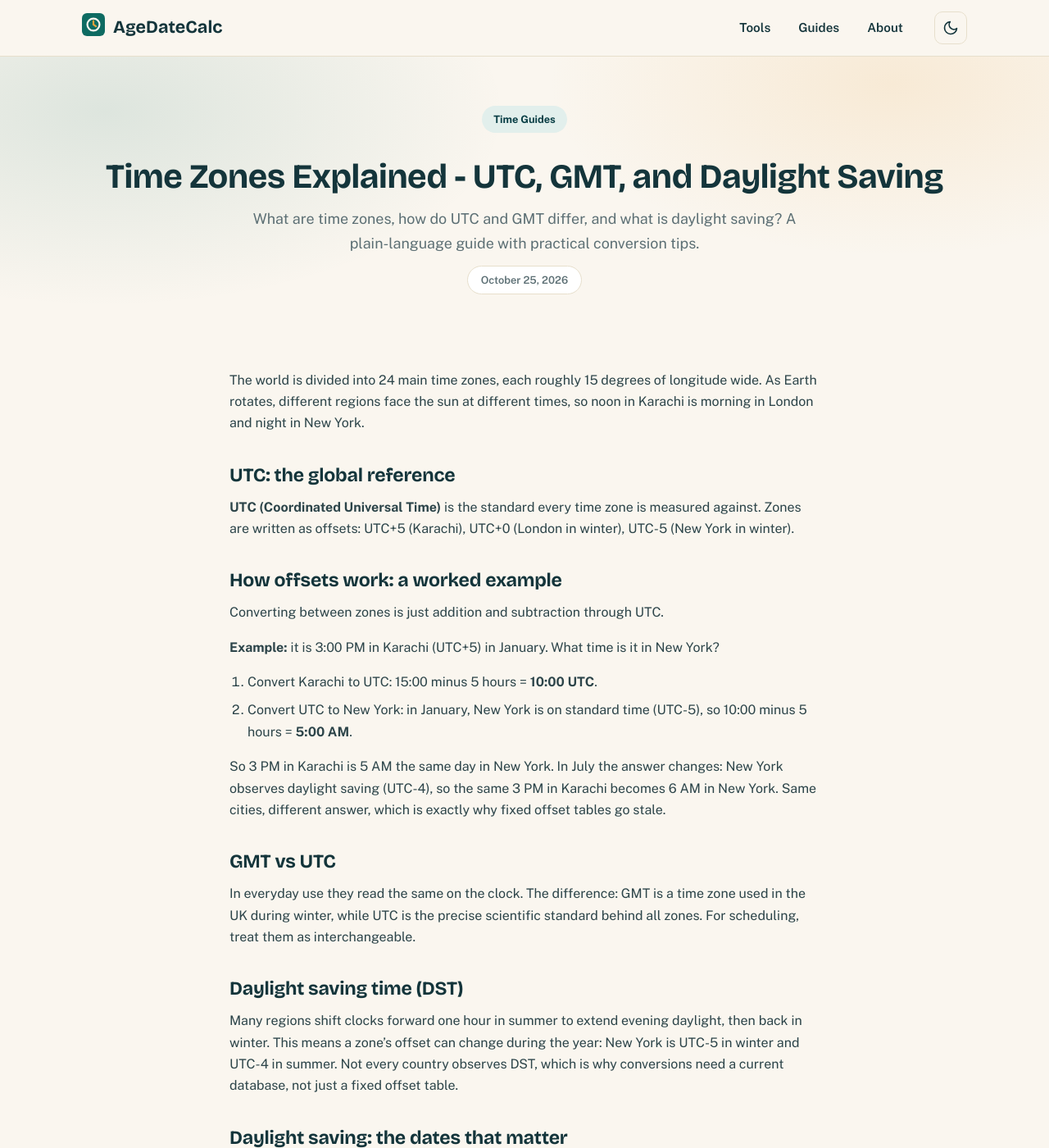
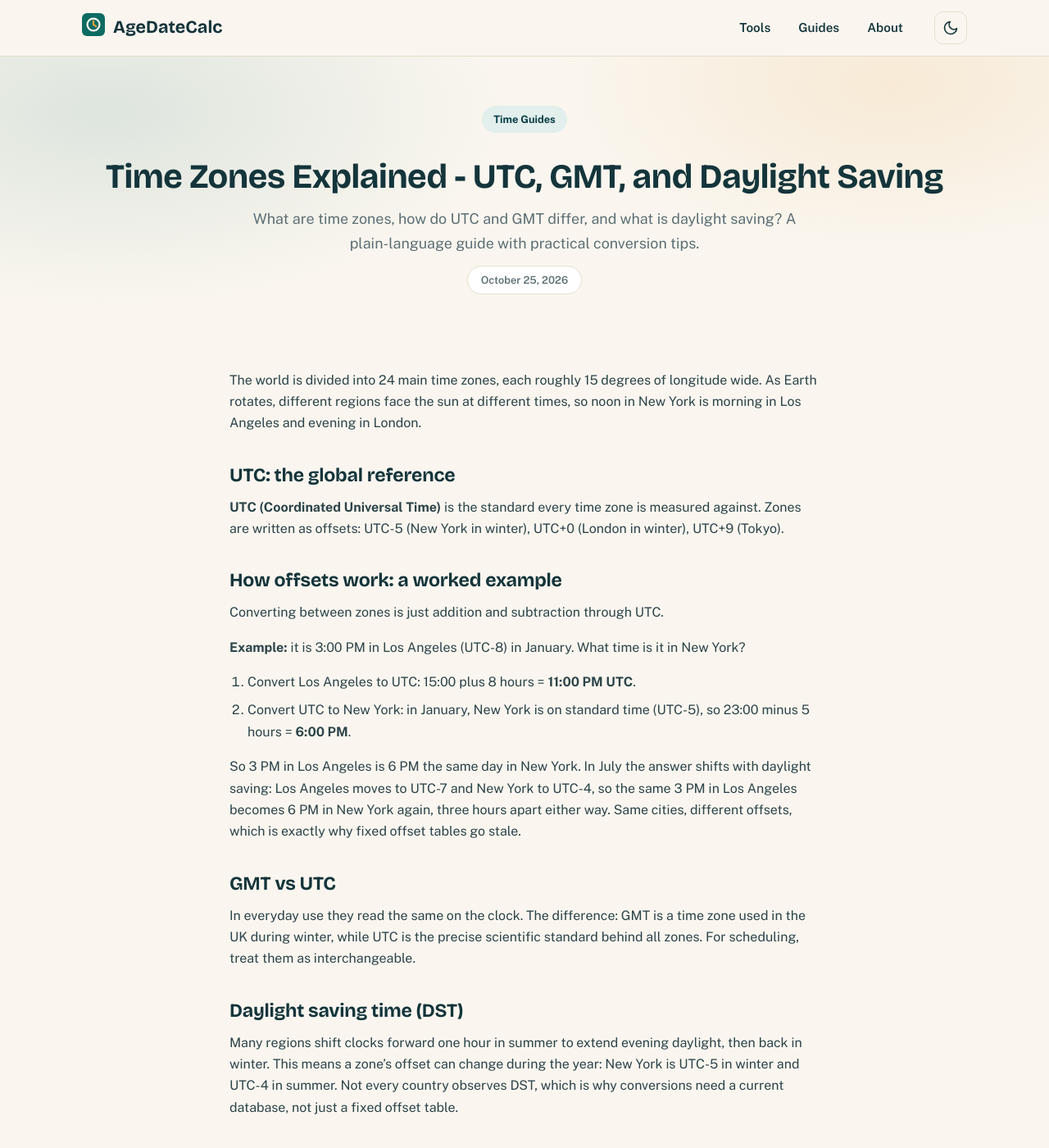
Before and after one commit to zaidmeo09-dhangal/agedatecalc, a Jekyll site: the page built from _posts/2026-10-25-time-zones-explained.md, in a window 1280 px wide and 1400 px high. Shown: the whole window at 82% size. Built offline with Jekyll 4.4.1, drawn with Linux system fonts in a browser that asks for light colours; some of the changed text lies outside the part shown.

Commit message:
USA audience focus: US cities, zones, examples, en-US

```diff
--- a/_posts/2026-10-25-time-zones-explained.md
+++ b/_posts/2026-10-25-time-zones-explained.md
@@ -17,22 +17,22 @@ schema: |
 
 <div class="prose" markdown="1">
 
-The world is divided into 24 main time zones, each roughly 15 degrees of longitude wide. As Earth rotates, different regions face the sun at different times, so noon in Karachi is morning in London and night in New York.
+The world is divided into 24 main time zones, each roughly 15 degrees of longitude wide. As Earth rotates, different regions face the sun at different times, so noon in New York is morning in Los Angeles and evening in London.
 
 ## UTC: the global reference
 
-**UTC (Coordinated Universal Time)** is the standard every time zone is measured against. Zones are written as offsets: UTC+5 (Karachi), UTC+0 (London in winter), UTC-5 (New York in winter).
+**UTC (Coordinated Universal Time)** is the standard every time zone is measured against. Zones are written as offsets: UTC-5 (New York in winter), UTC+0 (London in winter), UTC+9 (Tokyo).
 
 ## How offsets work: a worked example
 
 Converting between zones is just addition and subtraction through UTC.
 
-**Example:** it is 3:00 PM in Karachi (UTC+5) in January. What time is it in New York?
+**Example:** it is 3:00 PM in Los Angeles (UTC-8) in January. What time is it in New York?
 
-1. Convert Karachi to UTC: 15:00 minus 5 hours = **10:00 UTC**.
-2. Convert UTC to New York: in January, New York is on standard time (UTC-5), so 10:00 minus 5 hours = **5:00 AM**.
+1. Convert Los Angeles to UTC: 15:00 plus 8 hours = **11:00 PM UTC**.
+2. Convert UTC to New York: in January, New York is on standard time (UTC-5), so 23:00 minus 5 hours = **6:00 PM**.
 
-So 3 PM in Karachi is 5 AM the same day in New York. In July the answer changes: New York observes daylight saving (UTC-4), so the same 3 PM in Karachi becomes 6 AM in New York. Same cities, different answer, which is exactly why fixed offset tables go stale.
+So 3 PM in Los Angeles is 6 PM the same day in New York. In July the answer shifts with daylight saving: Los Angeles moves to UTC-7 and New York to UTC-4, so the same 3 PM in Los Angeles becomes 6 PM in New York again, three hours apart either way. Same cities, different offsets, which is exactly why fixed offset tables go stale.
 
 ## GMT vs UTC
 
@@ -63,11 +63,11 @@ For scheduling, the rule is simple: whenever a conversion crosses the Pacific, c
 
 ## Practical conversion tips
 
-1. **Always name the zone, not just the time.** "3 PM" is meaningless globally; "3 PM PKT" is exact.
+1. **Always name the zone, not just the time.** "3 PM" is meaningless globally; "3 PM EST" is exact.
 2. **Watch the date line.** Converting across the Pacific can land you on a different calendar day.
 3. **Recheck near DST changes.** Meetings scheduled across a DST transition weekend often shift by an hour.
 4. **Use a converter.** Our [Time Zone Converter]({{ '/time-zone-converter/' | relative_url }}) applies current DST rules automatically.
-5. **Put the time zone in the invite title.** "Team sync, 3 PM PKT / 10 AM GMT" survives forwarding and screenshots. A bare "3 PM" does not.
+5. **Put the time zone in the invite title.** "Team sync, 3 PM EST / 8 PM GMT" survives forwarding and screenshots. A bare "3 PM" does not.
 6. **Schedule in UTC when the group is large.** One reference time plus a converter link beats five separate conversions in a chat thread.
 7. **Send calendar invites, not chat messages.** Calendar files carry time zone data, so the invite lands at the right local hour on every device automatically.
 8. **Confirm the day for far-apart zones.** Anything spanning more than about 8 hours of offset can flip the calendar date. A one-line "that is Tuesday your time, right?" prevents the classic miss.
```
